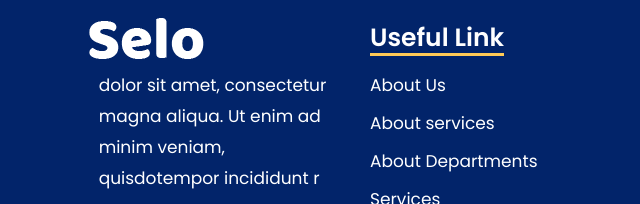
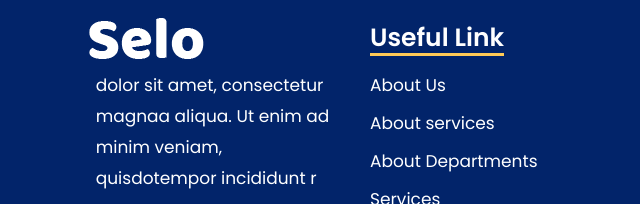
Before and after one commit to kranthikumar92/devops-test, a plain HTML site: page about.html in a window 1280 px wide. Shown: the part 950-1154 px from the top of the page, 0-640 px from the left. Drawn offline with nearby package versions, Linux system fonts and the light colour scheme; a web font is replaced by a local one.

Commit message:
Update about.html

```diff
--- a/about.html
+++ b/about.html
@@ -129,7 +129,7 @@
                   <div class="col-xl-3 col-lg-3 col-md-6 col-sm-6">
                      <img class="logo1" src="images/logo1.png" alt="#"/>
                      <ul class="about_us">
-                        <li>dolor sit amet, consectetur<br> magna aliqua. Ut enim ad <br>minim veniam, <br> quisdotempor incididunt r</li>
+                        <li>dolor sit amet, consectetur<br> magnaa aliqua. Ut enim ad <br>minim veniam, <br> quisdotempor incididunt r</li>
                      </ul>
                      <ul class="social_icon">
                         <li><a href="#"><i class="fa fa-facebook" aria-hidden="true"></i></a></li>
```
